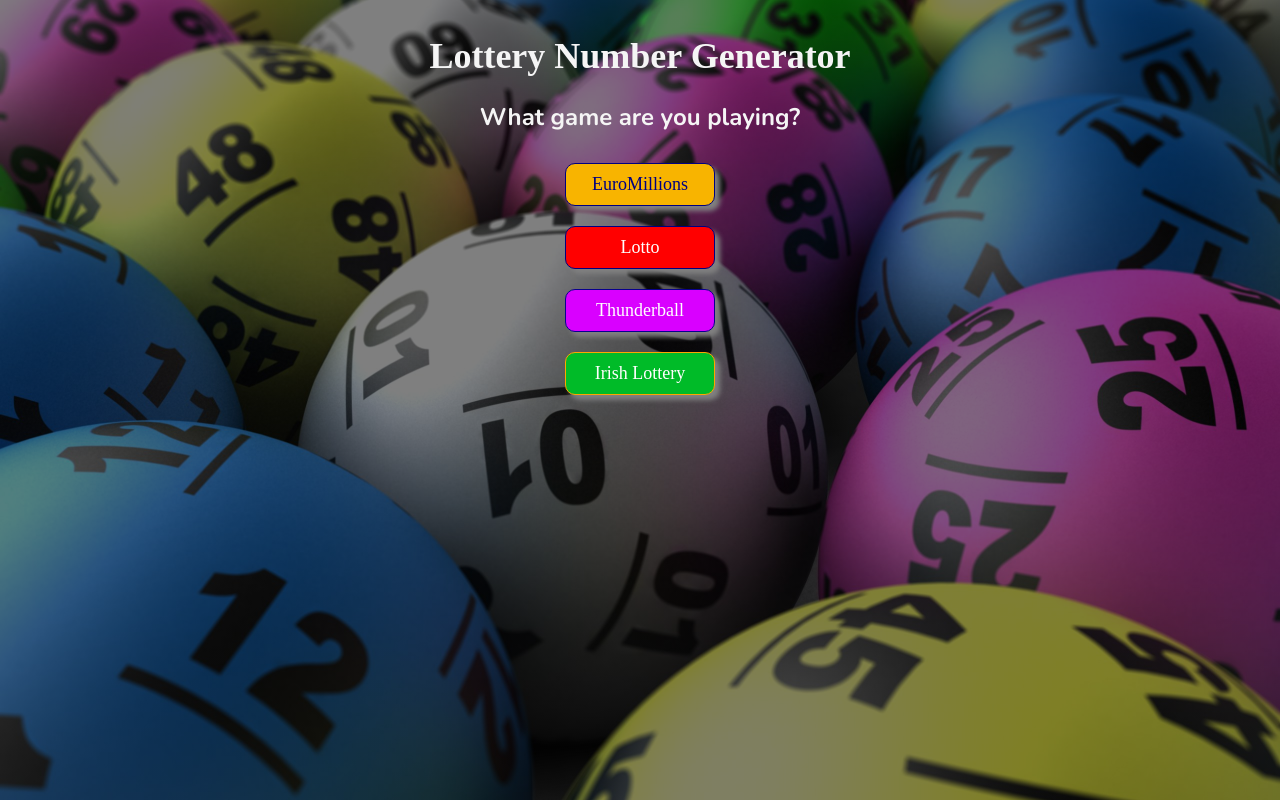
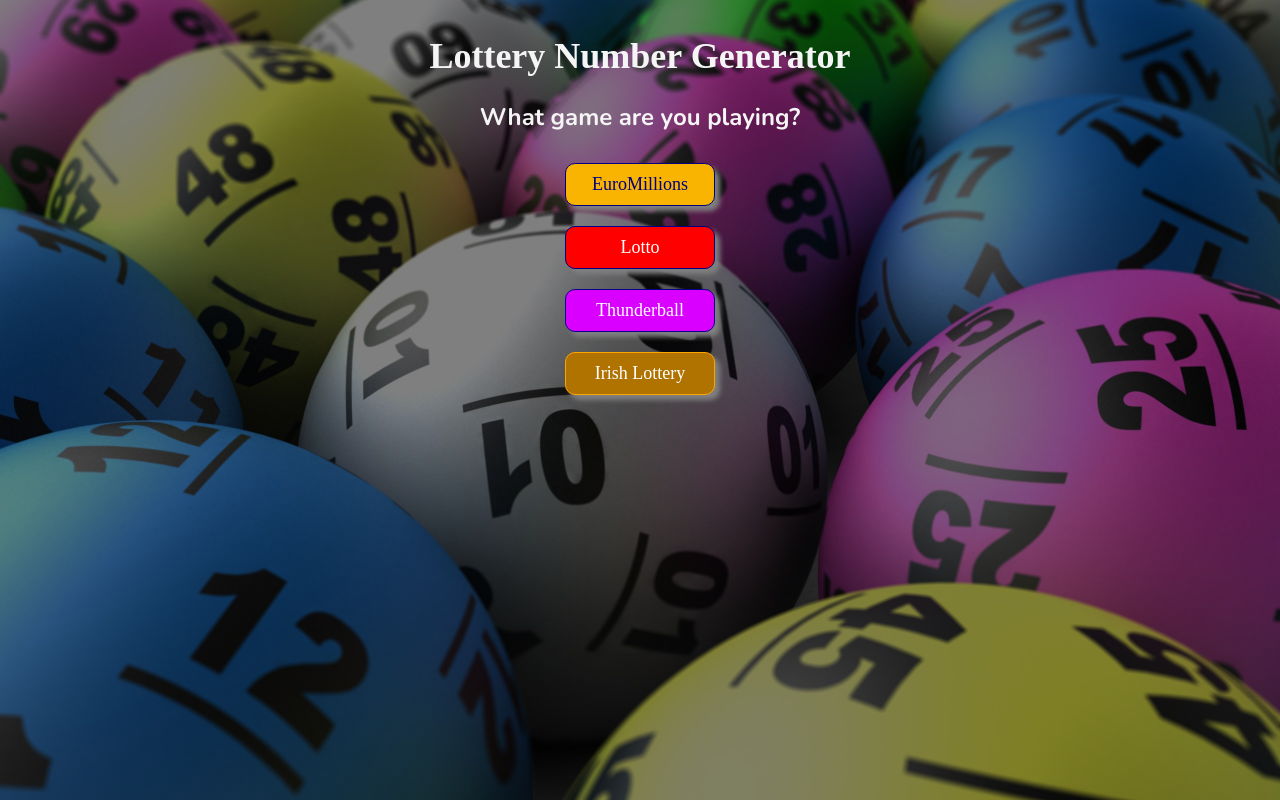
Before and after one commit to StevieV1903/lottery_numbers_picker, a React (Create React App) app: page / in a window 1280 px wide. In both pictures the pointer is over the button "Irish Lottery". Built offline with nearby package versions, Linux system fonts and the light colour scheme; a web font is replaced by a local one.

Commit message:
sorted button hover issue

```diff
--- a/src/index.css
+++ b/src/index.css
@@ -81,8 +81,8 @@
     color: #ffffff;
     border: solid 1px #ffa500;
   }
-  button.thunderball-btn:hover {
-    background-color: #ECA100;
+  button.irish-btn:hover {
+    background-color: #b17300;
   }
 
   .lotto-number {
```
